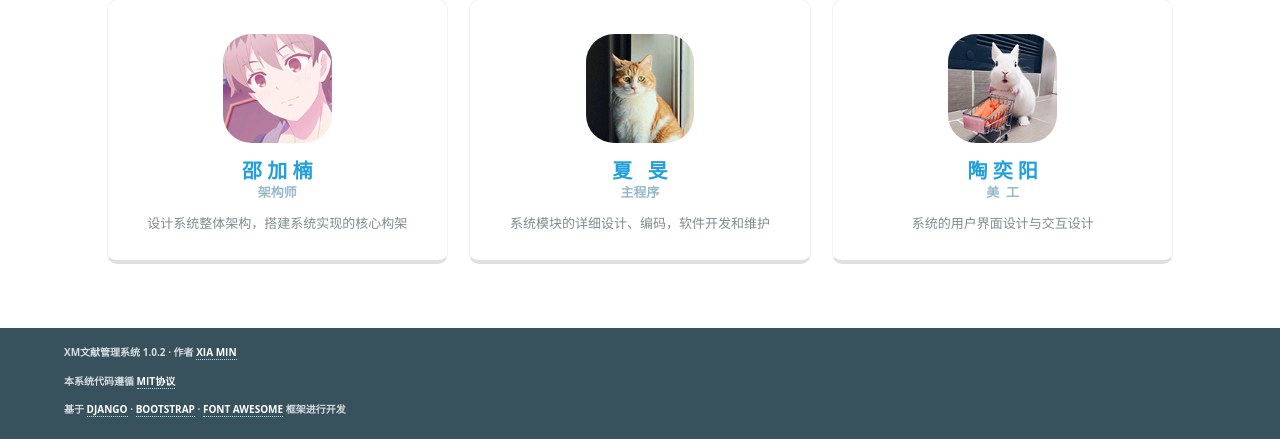
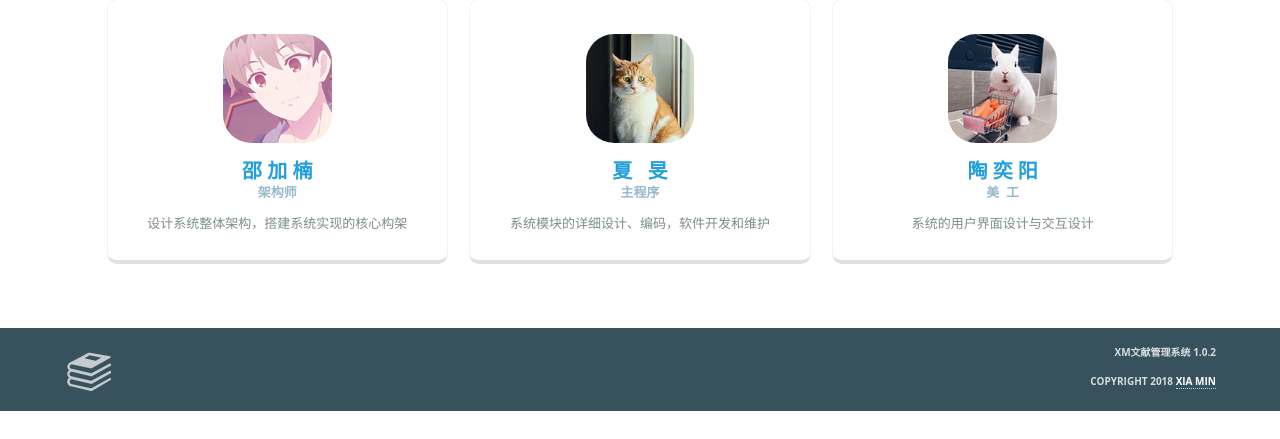
Before and after one commit to jsdtxm/wxmanage, a Django app: page /about/ in a window 1280 px wide. Shown: the part 540-979 px from the top of the page. After the commit the page ends 951 px from the top, so only its background shows below. Run offline with Django 3.2, Linux system fonts and the light colour scheme; some libraries are stand-ins or nearby versions.

Commit message:
前端页面修正

```diff
--- a/mainapp/models.py
+++ b/mainapp/models.py
@@ -72,6 +72,7 @@ class Note(models.Model):
     upload_date = models.DateTimeField('上传时间', default=now)
     quotes = models.ManyToManyField(QNote, verbose_name='参考文献',related_name='quotes',null=True,blank=True)
     show = models.BooleanField('是否显示',default=True)
+    ontop = models.BooleanField('是否置顶',default=True)
     #文件
     upfile = models.FileField(upload_to='upload/%Y/%m/%d/',null=True,blank=True)
 
--- a/mainapp/static/css/style.css
+++ b/mainapp/static/css/style.css
@@ -22,6 +22,13 @@ nav.vertical ul li{	display:block;}/* vertical menu */
 nav.horizontal ul li{	display: inline-block;}/* horizontal menu */
 img{max-width:100%;}
 /*end reset*/
+
+.copy-left{
+	float: left;
+	text-align: right;
+	margin-top: 6px;
+}
+
 body{
 	font-family: 'Open Sans', sans-serif;
 	background:#fff;
@@ -792,8 +799,10 @@ body{
 	background:#37515d;
 	padding:1% 0;
 }
+
 .copy-right{
-	float:left;
+	float:right;
+	text-align: right;
 }
 .copy-right p{
 	font-size:10px;
--- a/mainapp/templates/mainapp/base.html
+++ b/mainapp/templates/mainapp/base.html
@@ -8,7 +8,9 @@
   <meta name="viewport" content="width=device-width, initial-scale=1, maximum-scale=1">
   <title>{% block title %}{% endblock %}</title>
 
-  {% comment %} <link href='http://fonts.googleapis.com/css?family=Open+Sans:400,700,800,600,300' rel='stylesheet' type='text/css'> {% endcomment %}
+  {% comment %}
+  <link href='http://fonts.googleapis.com/css?family=Open+Sans:400,700,800,600,300' rel='stylesheet' type='text/css'>
+  {% endcomment %}
   <link href="{% static 'css/bootstrap.css' %}" rel="stylesheet" type="text/css" media="all" />
   <link href="{% static 'css/style.css' %}" rel="stylesheet" type="text/css" media="all" />
   <link href="{% static 'css/font-awesome.css' %}" rel="stylesheet" type="text/css" media="all" />
@@ -18,16 +20,17 @@
   <script src="{% static 'js/bootstrap.js' %}" type="text/javascript"></script>
 
   <style type="text/css">
-    /* 动态为footer添加类fixed-bottom */
+    {% comment %} 动态为footer添加类fixed-bottom {% endcomment %}
     .fixed-bottom {
       position: fixed;
       bottom: 0;
       width: 100%;
+      line-height: 1em;
     }
   </style>
 
   <script type="text/javascript">
-    $(function() {
+    $(function () {
       function footerPosition() {
         $("#footer").removeClass("fixed-bottom");
         var contentHeight = document.body.scrollHeight, //网页正文全文高度
@@ -84,7 +87,8 @@
               <span class="icon-bar"></span>
               <span class="icon-bar"></span>
             </button>
-            <div class="logo"> <a class="navbar-brand" href="{% url 'homepage' %}"><img src="{% static 'images/logo.png' %}" alt="" /></a></div>
+            <div class="logo"> <a class="navbar-brand" href="{% url 'homepage' %}"><img src="{% static 'images/logo.png' %}"
+                  alt="" /></a></div>
             <div class="clear"></div>
           </div>
           <div class="collapse navbar-collapse">
@@ -112,19 +116,13 @@
   <!-- footer -->
   <footer id='footer' class="footer-bottom" role="footerinfo">
     <div class="wrap">
+      <div class="copy-left">
+        <img src="{% static 'images/logo2.png' %}" width="50px" alt="" />
+      </div>
       <div class="copy-right">
-        <p>XM文献管理系统 1.0.2
-          <span class="hide-xs"> · </span> 作者 <a href="https://github.com/jsdtxm">Xia Min</a>
-        </p>
+        <p>XM文献管理系统 1.0.2</p>
         <p>
-          本系统代码遵循 <a href="http://opensource.org/licenses/mit-license.html">MIT协议</a>
-        </p>
-        <p>
-          基于 <a href="https://www.djangoproject.com/"> Django</a>
-          <span class="hide-xs"> · </span>
-          <a href="https://getbootstrap.com/"> Bootstrap</a>
-          <span class="hide-xs"> · </span>
-          <a href="http://fontawesome.dashgame.com/"> Font Awesome</a> 框架进行开发
+          Copyright 2018 <a href="https://github.com/jsdtxm"> Xia Min </a>
         </p>
       </div>
       <div class="clear"></div>
--- a/mainapp/templates/mainapp/detail.html
+++ b/mainapp/templates/mainapp/detail.html
@@ -155,7 +155,7 @@
             <a name="pdf"></a>
             <div class="col-lg-12 clearfix"  style="padding-top: 60px;padding-bottom: 80px;">
               <h3 style="margin-left: 15px;">文献内容：</h3>
-                <iframe style="width:100%;height:500px;" src="{% url 'pdf_viewer' %}?file={{ note.upfile.url }}">
+                <iframe style="width:100%;height:1400px;" src="{% url 'pdf_viewer' %}?file={{ note.upfile.url }}">
                 </iframe>
             </div>
 
```
Also changed, not shown: db.sqlite3, mainapp/migrations/0016_auto_20181110_1120.py (added), mainapp/static/images/logo2.png (added), 2 other files. Lines whose indentation alone changed are shown as unchanged.
